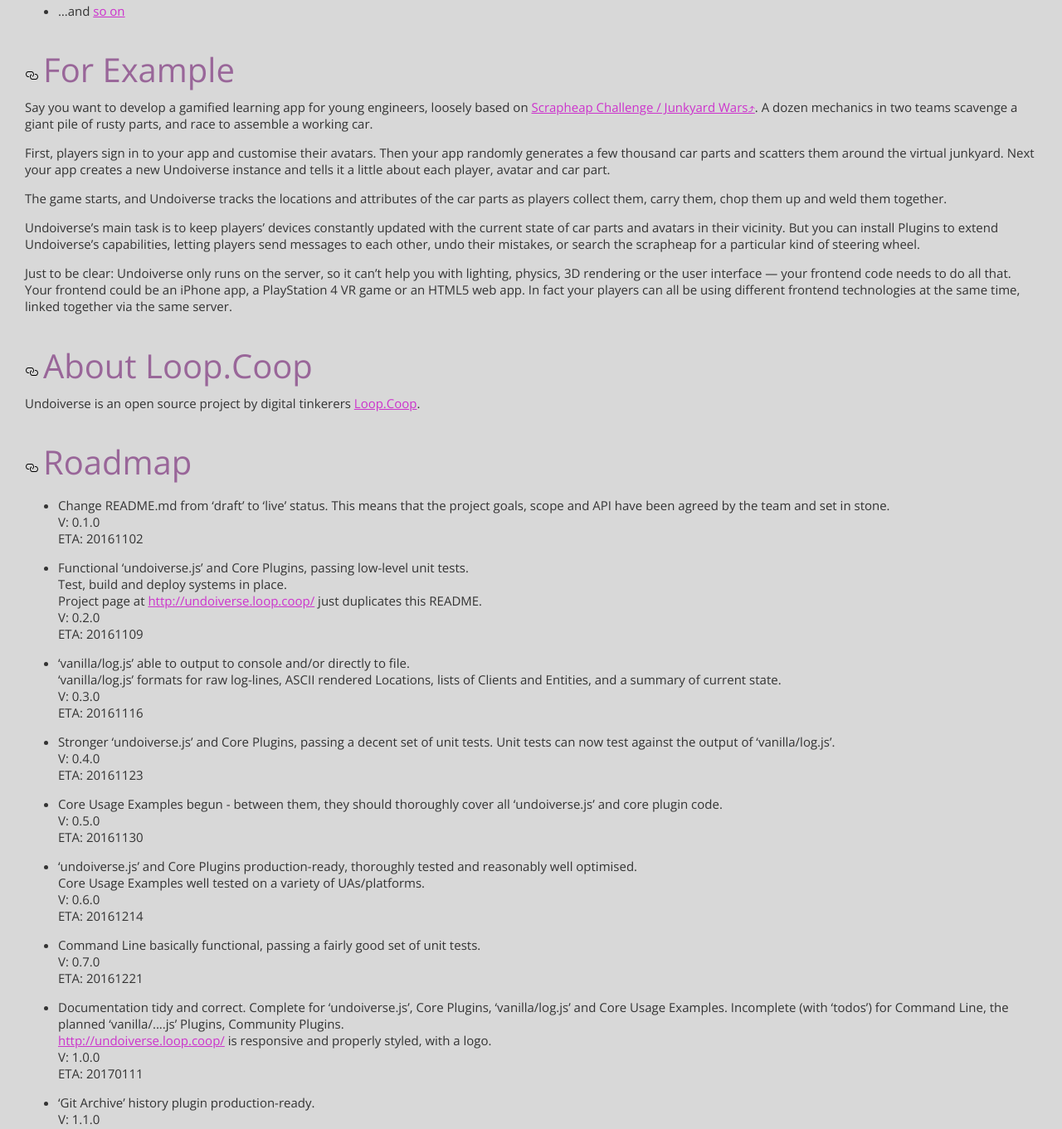
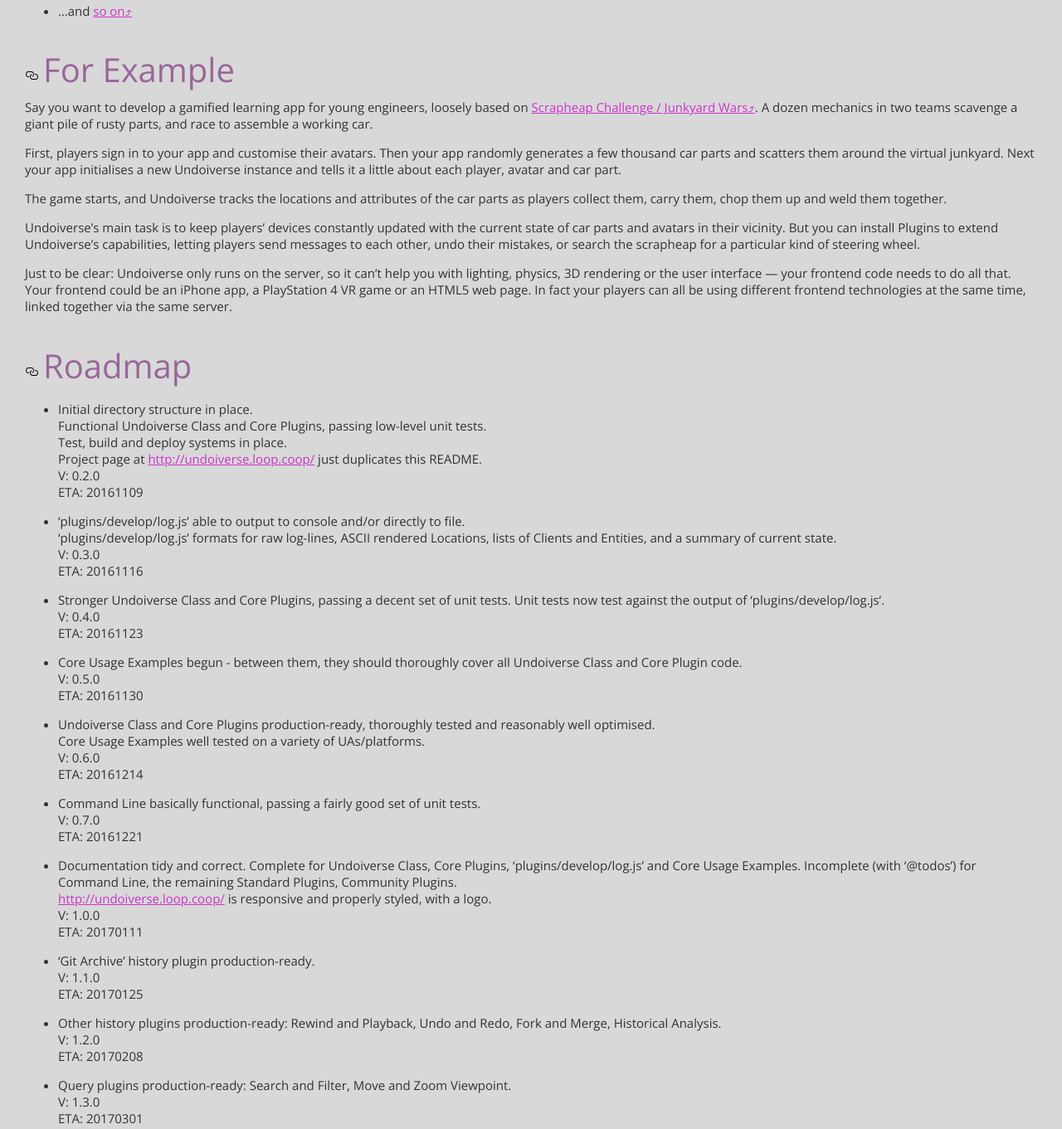
Before and after one commit to loopdotcoop/undoiverse, a plain HTML site: page index.html in a window 1280 px wide. Shown: the part 714-2075 px from the top of the page at 83% size. Drawn offline with nearby package versions, Linux system fonts and the light colour scheme; a web font is replaced by a local one.

Commit message:
Content from develop-branch README 0.1.0

```diff
--- a/index.html
+++ b/index.html
@@ -22,7 +22,7 @@
       <div class="undoiverse-margin">&nbsp;</div>
       <div>
         <h1 style="margin-bottom:0">Undoiverse</h1>
-        <h4 style="margin-top:0">Draft 3, 26th September 2016</h4>
+        <h4 style="margin-top:0">Last modified 3rd November 2016</h4>
 
 
 <article class="markdown-body entry-content" itemprop="text">
@@ -32,8 +32,8 @@
 <ul>
 <li><a href="#introduction">Introduction</a></li>
 <li><a href="#for-example">For Example</a></li>
-<li><a href="#about-loopcoop">About Loop.Coop</a></li>
 <li><a href="#roadmap">Roadmap</a></li>
+<li><a href="#contributing">Contributing</a></li>
 </ul>
 
 <h2><a id="introduction" class="anchor" href="#introduction" aria-hidden="true"><svg aria-hidden="true" class="octicon octicon-link" height="16" version="1.1" viewBox="0 0 16 16" width="16"><path d="M4 9h1v1H4c-1.5 0-3-1.69-3-3.5S2.55 3 4 3h4c1.45 0 3 1.69 3 3.5 0 1.41-.91 2.72-2 3.25V8.59c.58-.45 1-1.27 1-2.09C10 5.22 8.98 4 8 4H4c-.98 0-2 1.22-2 2.5S3 9 4 9zm9-3h-1v1h1c1 0 2 1.22 2 2.5S13.98 12 13 12H9c-.98 0-2-1.22-2-2.5 0-.83.42-1.64 1-2.09V6.25c-1.09.53-2 1.84-2 3.25C6 11.31 7.55 13 9 13h4c1.45 0 3-1.69 3-3.5S14.5 6 13 6z"></path></svg></a>Introduction</h2>
@@ -54,7 +54,7 @@ communicate in a shared ‘free roaming’ 3D environment. Although you can buil
 <a href="https://goo.gl/VJgGdZ">multiplayer VR games⤴</a> with it, Undoiverse is really
 intended for multiuser creative VR experiences - the features it provides will
 be very familiar to anyone who’s used creative applications like Photoshop,
-GarageBand, PowerPoint or SketchUp:</p>
+GarageBand, PowerPoint or AutoCAD:</p>
 
 <ul>
 <li>Copy and Paste</li>
@@ -62,7 +62,7 @@ GarageBand, PowerPoint or SketchUp:</p>
 <li>Group and Ungroup</li>
 <li>Lock and Unlock</li>
 <li>Save and Save As</li>
-<li>…and <a href="#vanilla-plugins">so on</a></li>
+<li>…and <a href="https://github.com/loopdotcoop/undoiverse/#the-standard-plugins">so on⤴</a></li>
 </ul>
 
 <h2><a id="for-example" class="anchor" href="#for-example" aria-hidden="true"><svg aria-hidden="true" class="octicon octicon-link" height="16" version="1.1" viewBox="0 0 16 16" width="16"><path d="M4 9h1v1H4c-1.5 0-3-1.69-3-3.5S2.55 3 4 3h4c1.45 0 3 1.69 3 3.5 0 1.41-.91 2.72-2 3.25V8.59c.58-.45 1-1.27 1-2.09C10 5.22 8.98 4 8 4H4c-.98 0-2 1.22-2 2.5S3 9 4 9zm9-3h-1v1h1c1 0 2 1.22 2 2.5S13.98 12 13 12H9c-.98 0-2-1.22-2-2.5 0-.83.42-1.64 1-2.09V6.25c-1.09.53-2 1.84-2 3.25C6 11.31 7.55 13 9 13h4c1.45 0 3-1.69 3-3.5S14.5 6 13 6z"></path></svg></a>For Example</h2>
@@ -74,8 +74,8 @@ assemble a working car.</p>
 
 <p>First, players sign in to your app and customise their avatars. Then your app
 randomly generates a few thousand car parts and scatters them around the virtual
-junkyard. Next your app creates a new Undoiverse instance and tells it a little
-about each player, avatar and car part.</p>
+junkyard. Next your app initialises a new Undoiverse instance and tells it a
+little about each player, avatar and car part.</p>
 
 <p>The game starts, and Undoiverse tracks the locations and attributes of the car
 parts as players collect them, carry them, chop them up and weld them together.</p>
@@ -89,41 +89,33 @@ of steering wheel.</p>
 <p>Just to be clear: Undoiverse only runs on the server, so it can’t help you with
 lighting, physics, 3D rendering or the user interface — your frontend code needs
 to do all that. Your frontend could be an iPhone app, a PlayStation 4 VR game or
-an HTML5 web app. In fact your players can all be using different frontend
+an HTML5 web page. In fact your players can all be using different frontend
 technologies at the same time, linked together via the same server.</p>
 
-
-<h2><a id="about-loopcoop" class="anchor" href="#about-loopcoop" aria-hidden="true"><svg aria-hidden="true" class="octicon octicon-link" height="16" version="1.1" viewBox="0 0 16 16" width="16"><path d="M4 9h1v1H4c-1.5 0-3-1.69-3-3.5S2.55 3 4 3h4c1.45 0 3 1.69 3 3.5 0 1.41-.91 2.72-2 3.25V8.59c.58-.45 1-1.27 1-2.09C10 5.22 8.98 4 8 4H4c-.98 0-2 1.22-2 2.5S3 9 4 9zm9-3h-1v1h1c1 0 2 1.22 2 2.5S13.98 12 13 12H9c-.98 0-2-1.22-2-2.5 0-.83.42-1.64 1-2.09V6.25c-1.09.53-2 1.84-2 3.25C6 11.31 7.55 13 9 13h4c1.45 0 3-1.69 3-3.5S14.5 6 13 6z"></path></svg></a>About Loop.Coop</h2>
-
-<p>Undoiverse is an open source project by digital tinkerers
-<a href="http://loop.coop/">Loop.Coop</a>.</p>
 
 <h2><a id="roadmap" class="anchor" href="#roadmap" aria-hidden="true"><svg aria-hidden="true" class="octicon octicon-link" height="16" version="1.1" viewBox="0 0 16 16" width="16"><path d="M4 9h1v1H4c-1.5 0-3-1.69-3-3.5S2.55 3 4 3h4c1.45 0 3 1.69 3 3.5 0 1.41-.91 2.72-2 3.25V8.59c.58-.45 1-1.27 1-2.09C10 5.22 8.98 4 8 4H4c-.98 0-2 1.22-2 2.5S3 9 4 9zm9-3h-1v1h1c1 0 2 1.22 2 2.5S13.98 12 13 12H9c-.98 0-2-1.22-2-2.5 0-.83.42-1.64 1-2.09V6.25c-1.09.53-2 1.84-2 3.25C6 11.31 7.55 13 9 13h4c1.45 0 3-1.69 3-3.5S14.5 6 13 6z"></path></svg></a>Roadmap</h2>
 
 <ul>
-<li><p>Change README.md from ‘draft’ to ‘live’ status. This means that the project
-goals, scope and API have been agreed by the team and set in stone.<br>
-V: 0.1.0<br>
-ETA: 20161102  </p></li>
-<li><p>Functional ‘undoiverse.js’ and Core Plugins, passing low-level unit tests.<br>
+<li><p>Initial directory structure in place.<br>
+Functional Undoiverse Class and Core Plugins, passing low-level unit tests.<br>
 Test, build and deploy systems in place.<br>
 Project page at <a href="http://undoiverse.loop.coop/">http://undoiverse.loop.coop/</a> just duplicates this README.<br>
 V: 0.2.0<br>
 ETA: 20161109  </p></li>
-<li><p>‘vanilla/log.js’ able to output to console and/or directly to file.<br>
-‘vanilla/log.js’ formats for raw log-lines, ASCII rendered Locations, lists of
-Clients and Entities, and a summary of current state.<br>
+<li><p>‘plugins/develop/log.js’ able to output to console and/or directly to file.<br>
+‘plugins/develop/log.js’ formats for raw log-lines, ASCII rendered Locations,
+lists of Clients and Entities, and a summary of current state.<br>
 V: 0.3.0<br>
 ETA: 20161116  </p></li>
-<li><p>Stronger ‘undoiverse.js’ and Core Plugins, passing a decent set of unit tests.
-Unit tests can now test against the output of ‘vanilla/log.js’.<br>
+<li><p>Stronger Undoiverse Class and Core Plugins, passing a decent set of unit
+tests. Unit tests now test against the output of ‘plugins/develop/log.js’.<br>
 V: 0.4.0<br>
 ETA: 20161123  </p></li>
 <li><p>Core Usage Examples begun - between them, they should thoroughly cover all
-‘undoiverse.js’ and core plugin code.<br>
+Undoiverse Class and Core Plugin code.<br>
 V: 0.5.0<br>
 ETA: 20161130  </p></li>
-<li><p>‘undoiverse.js’ and Core Plugins production-ready, thoroughly tested and
+<li><p>Undoiverse Class and Core Plugins production-ready, thoroughly tested and
 reasonably well optimised.<br>
 Core Usage Examples well tested on a variety of UAs/platforms.<br>
 V: 0.6.0<br>
@@ -131,9 +123,9 @@ ETA: 20161214  </p></li>
 <li><p>Command Line basically functional, passing a fairly good set of unit tests.<br>
 V: 0.7.0<br>
 ETA: 20161221  </p></li>
-<li><p>Documentation tidy and correct. Complete for ‘undoiverse.js’, Core Plugins,
-‘vanilla/log.js’ and Core Usage Examples. Incomplete (with ‘todos’) for
-Command Line, the planned ‘vanilla/....js’ Plugins, Community Plugins.<br>
+<li><p>Documentation tidy and correct. Complete for Undoiverse Class, Core Plugins,
+‘plugins/develop/log.js’ and Core Usage Examples. Incomplete (with ‘@todos’)
+for Command Line, the remaining Standard Plugins, Community Plugins.<br>
 <a href="http://undoiverse.loop.coop/">http://undoiverse.loop.coop/</a> is responsive and properly styled, with a logo.<br>
 V: 1.0.0<br>
 ETA: 20170111  </p></li>
@@ -167,26 +159,32 @@ ETA: 20170517  </p></li>
 Documentation tidy and correct.<br>
 V: 2.0.0<br>
 ETA: 20170607  </p></li>
-<li><p>Arrive at a conclusion whether major (breaking) API changes are needed to
-‘undoiverse.js’ and the Core and Vanilla Plugins. Ideally not, but if they
+<li><p>Arrive at a conclusion whether major (breaking) API changes are needed to the
+Undoiverse Class and the Core and Standard Plugins. Ideally not, but if they
 <em>are</em> needed, let’s aim to complete them all by the end of 2017. After that,
-the only modifications to ‘undoiverse.js’ and the Core and Vanilla Plugins
-should be refactoring for compatibility and performance.<br>
+the only modifications to the Undoiverse Class and the Core and Standard
+Plugins should be refactoring for compatibility and performance.<br>
 Progress in 2018 and beyond will be made through Community Plugins, better
 examples, better documentation, and so on.<br>
 V: 2.1.0<br>
 ETA: 20170906  </p></li>
 </ul>
 
+
+<h2><a id="contributing" class="anchor" href="#contributing" aria-hidden="true"><svg aria-hidden="true" class="octicon octicon-link" height="16" version="1.1" viewBox="0 0 16 16" width="16"><path d="M4 9h1v1H4c-1.5 0-3-1.69-3-3.5S2.55 3 4 3h4c1.45 0 3 1.69 3 3.5 0 1.41-.91 2.72-2 3.25V8.59c.58-.45 1-1.27 1-2.09C10 5.22 8.98 4 8 4H4c-.98 0-2 1.22-2 2.5S3 9 4 9zm9-3h-1v1h1c1 0 2 1.22 2 2.5S13.98 12 13 12H9c-.98 0-2-1.22-2-2.5 0-.83.42-1.64 1-2.09V6.25c-1.09.53-2 1.84-2 3.25C6 11.31 7.55 13 9 13h4c1.45 0 3-1.69 3-3.5S14.5 6 13 6z"></path></svg></a>Contributing</h2>
+
+<p>Undoiverse is an open source project by digital tinkerers
+<a href="http://loop.coop/">Loop.Coop⤴</a>.</p>
+
+<p>
+  See the <a href="https://github.com/loopdotcoop/undoiverse/">GitHub repo⤴</a>
+  for more details.
+</p>
+
 <hr>
 
 </article>
 
-        <p>
-          <br>See the
-          <a href="https://github.com/loopdotcoop/undoiverse/">GitHub repo</a>
-          for more details.
-        </p>
       </div>
       <div class="undoiverse-margin">&nbsp;</div>
     </div>
```
